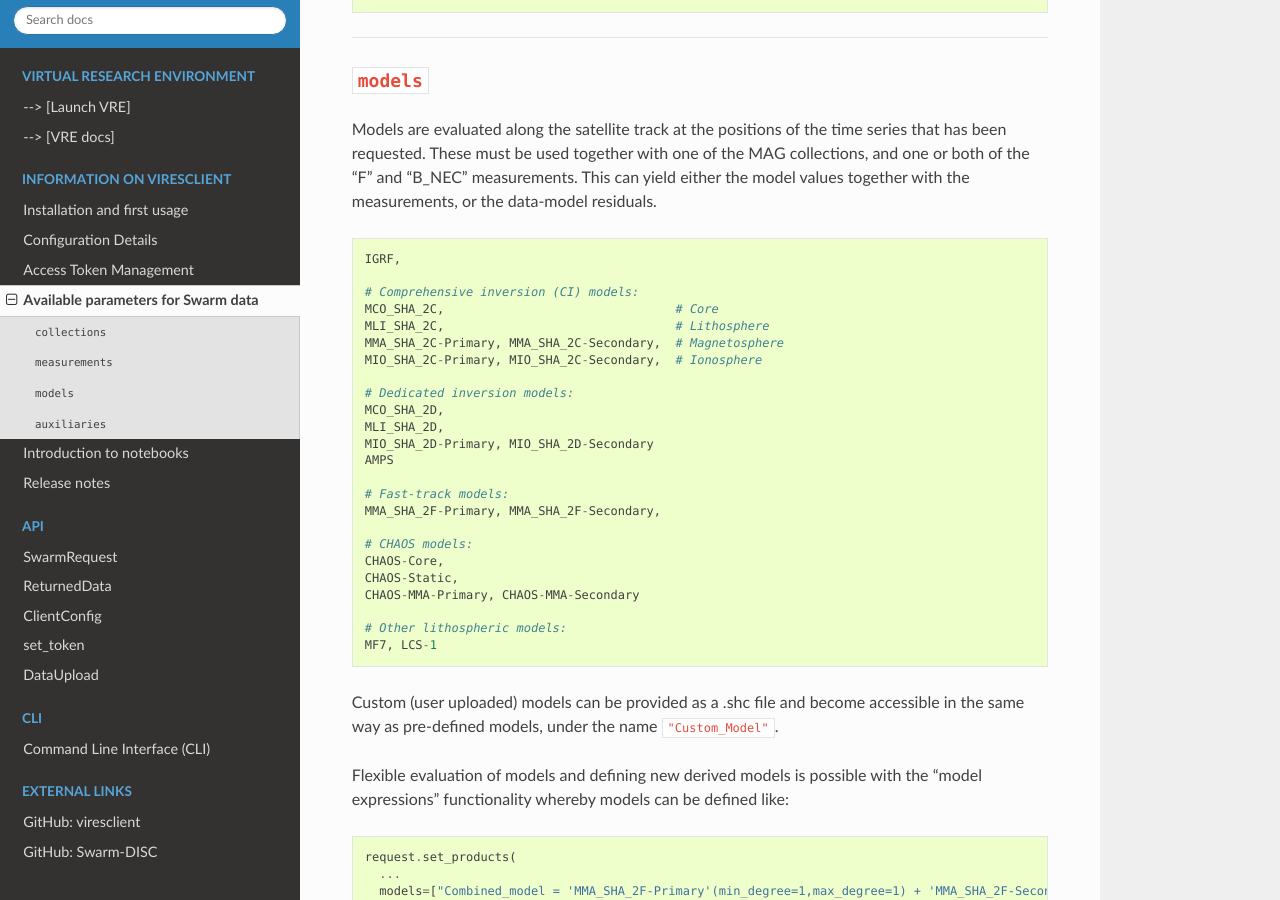
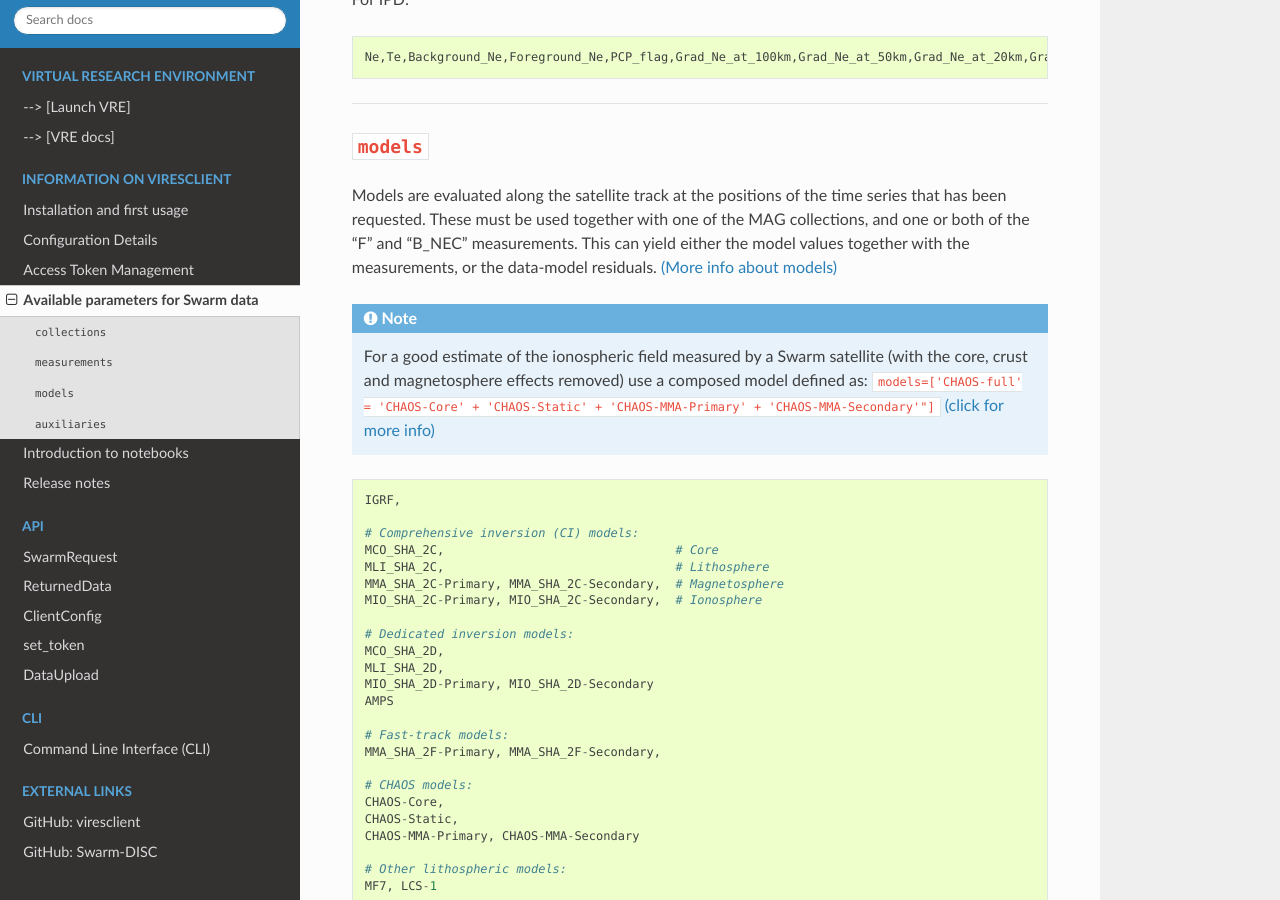
Before and after one commit to ESA-VirES/VirES-Python-Client, a Sphinx documentation site: the page built from docs/available_parameters.rst, in a window 1280 px wide and 900 px high, scrolled down 1892 px. Built offline with Sphinx 7.4.7 and the Read the Docs theme 2.0.0, drawn with Linux system fonts in a browser that asks for light colours; formulas are drawn with MathJax 3; pages that are not in the unit, such as notebooks, are missing from menus; some of the changed text lies outside the part shown.

Commit message:
Update docs

```diff
--- a/docs/available_parameters.rst
+++ b/docs/available_parameters.rst
@@ -1,5 +1,7 @@
 Available parameters for Swarm data
 ===================================
+
+| `See also: Jupyter notebook about data and model availability <https://swarm-vre.readthedocs.io/en/latest/Swarm_notebooks/02b__viresclient-Available-Data.html>`_
 
 You can check which parameters are available with:
 
@@ -44,7 +47,7 @@ The ``measurements``, ``models``, and ``auxiliaries`` chosen will match the cade
 
 Choose combinations of measurements from one of the following sets, corresponding to the collection chosen above.
 
-For MAG::
+For MAG and ``MAG_HR``::
 
   F,dF_AOCS,dF_other,F_error,B_VFM,B_NEC,dB_Sun,dB_AOCS,dB_other,B_error,q_NEC_CRF,Att_error,Flags_F,Flags_B,Flags_q,Flags_Platform,ASM_Freq_Dev
 
@@ -77,7 +80,13 @@ For IPD::
 ``models``
 ----------
 
-Models are evaluated along the satellite track at the positions of the time series that has been requested. These must be used together with one of the MAG collections, and one or both of the "F" and "B_NEC" measurements. This can yield either the model values together with the measurements, or the data-model residuals.
+Models are evaluated along the satellite track at the positions of the time series that has been requested. These must be used together with one of the MAG collections, and one or both of the "F" and "B_NEC" measurements. This can yield either the model values together with the measurements, or the data-model residuals. `(More info about models) <https://magneticearth.org/pages/models.html>`_
+
+.. note::
+
+  For a good estimate of the ionospheric field measured by a Swarm satellite (with the core, crust and magnetosphere effects removed) use a composed model defined as:
+  ``models=['CHAOS-full' = 'CHAOS-Core' + 'CHAOS-Static' + 'CHAOS-MMA-Primary' + 'CHAOS-MMA-Secondary'"]``
+  `(click for more info) <https://github.com/klaundal/notebooks/blob/master/get_external_field.ipynb>`_
 
 ::
 
```
Also changed, not shown: other parts of docs/available_parameters.rst (+1 -0 lines), docs/release_notes.rst (+7 -0 lines).
